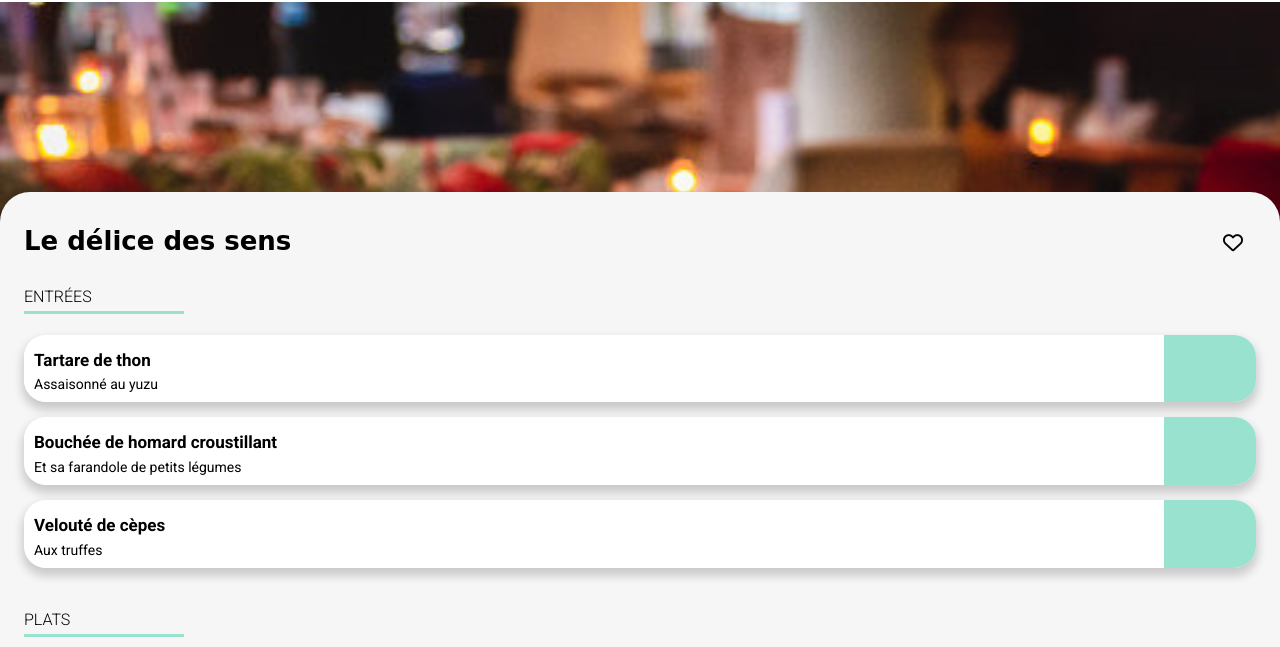
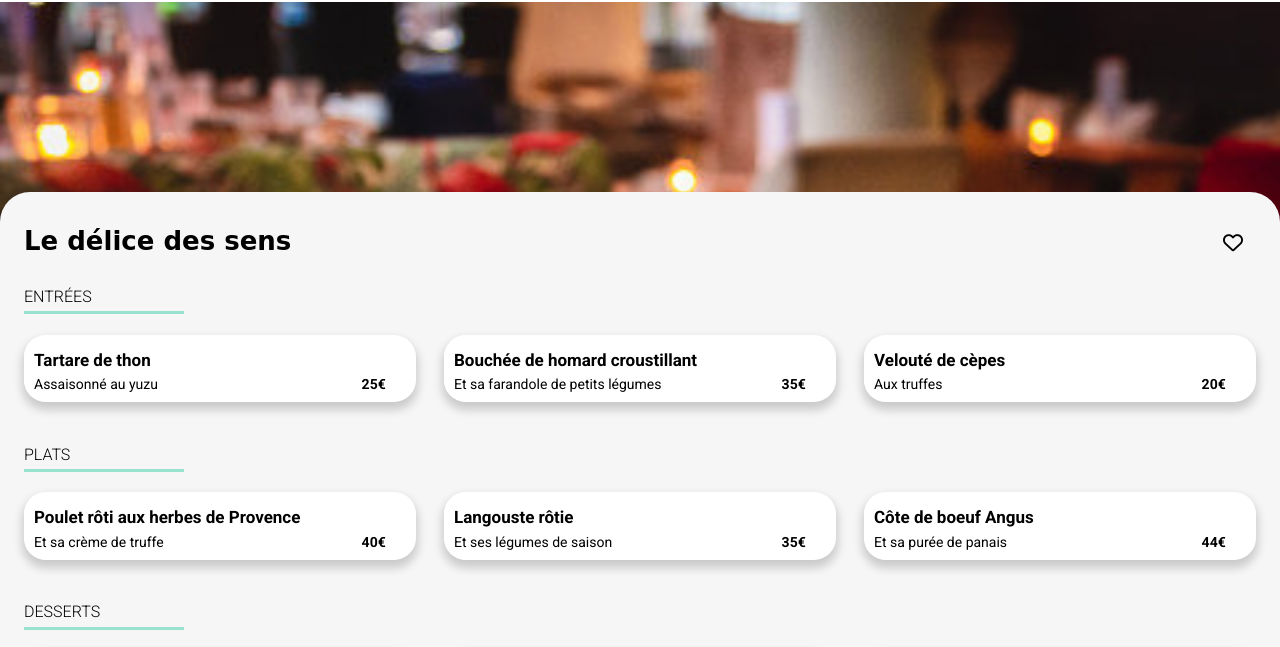
Before and after one commit to JohanPeraldi/OC_DAJR_3_042022, a website: page menu-ds.html in a window 1280 px wide. Shown: the part 108-755 px from the top of the page. Drawn offline with Linux system fonts and the light colour scheme; a web font is replaced by a local one.

Commit message:
Responsive design menu pages tablets & desktops

```diff
--- a/sass/layout/_container.scss
+++ b/sass/layout/_container.scss
@@ -27,6 +27,7 @@
 .top-bar-wrapper {
   display: flex;
   width: 100%;
+  max-width: 1320px;
   position: relative;
 
   & .back-home {
--- a/sass/layout/_header.scss
+++ b/sass/layout/_header.scss
@@ -12,6 +12,7 @@
   & .image-wrapper {
     width: 100%;
     max-height: 30vh;
+    max-width: 1320px;
 
     & img {
       width: 100%;
--- a/sass/pages/_menu.scss
+++ b/sass/pages/_menu.scss
@@ -129,6 +129,7 @@
 
       & span {
         font-size: 14px;
+
         &:first-of-type {
           @include text-ellipsis;
         }
@@ -163,3 +164,27 @@
     margin: 50px auto 0;
   }
 }
+
+/*************
+ MEDIA QUERIES
+ */
+
+/* TABLETS */
+@media screen and (min-width: 768px) {
+  .menu__course-card {
+    flex: 0 1 48%;
+
+    &-wrapper {
+      flex-flow: row wrap;
+      justify-content: space-between;
+      gap: 28px;
+    }
+  }
+}
+
+/* DESKTOP */
+@media screen and (min-width: 992px) {
+  .menu__course-card {
+    flex: 1 1 31%;
+  }
+}
```
Also changed, not shown: public/css/styles.css, sass/main.css, 2 other files.
